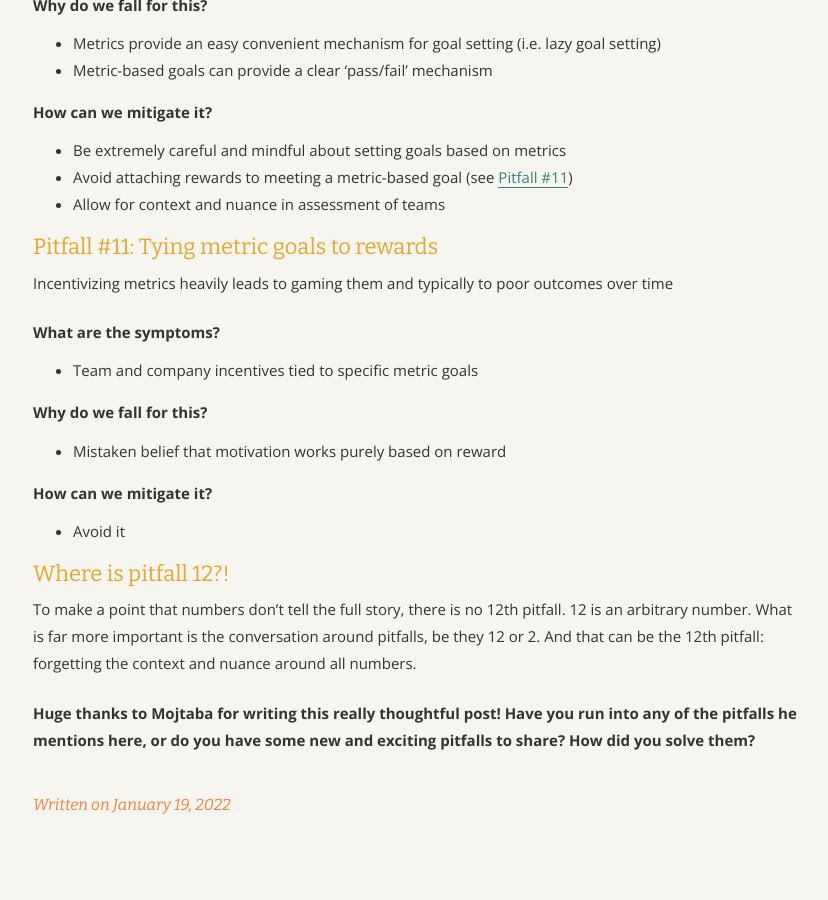
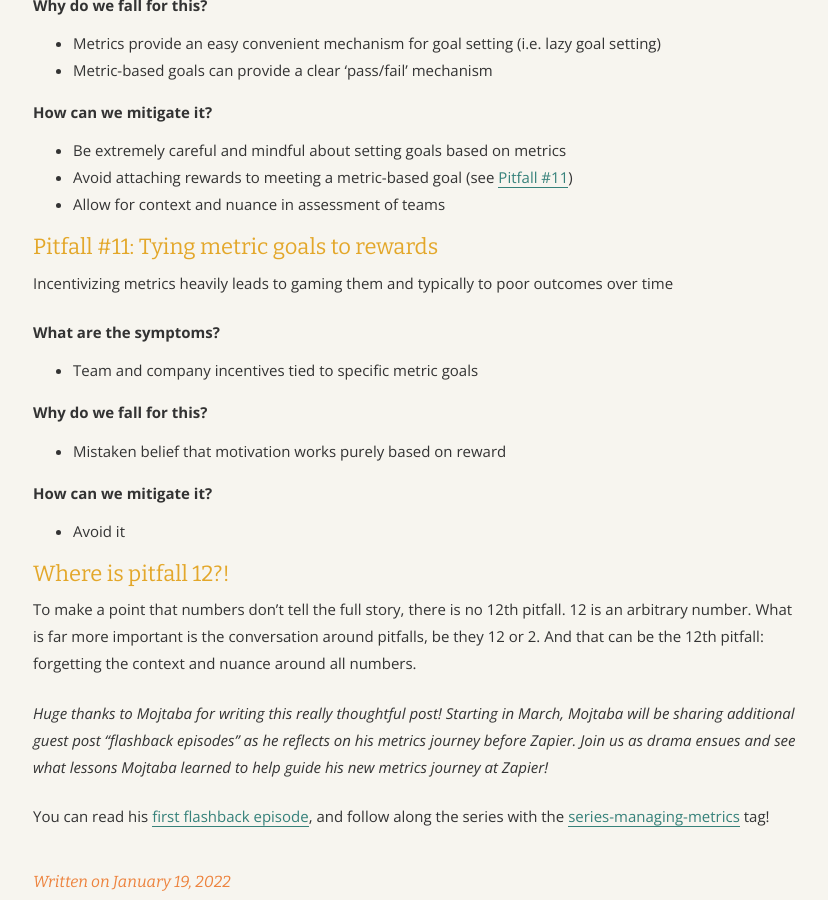
Before and after one commit to angelariggs/angelariggs.github.io, a Jekyll site: the page built from _posts/2022-01-18-pitfalls-of-engineering-metrics.md, in a window 1280 px wide and 900 px high, scrolled down 6139 px. Shown: the whole window, without its empty margins (223-1051 px from the left). Built offline with Jekyll 4.4.1, drawn with Linux system fonts in a browser that asks for light colours; comment, search, counter and statistics services are not loaded; before the commit the page ends 6962 px from its top, so only the background shows below that.

Commit message:
crossposted

```diff
--- a/_posts/2022-01-18-pitfalls-of-engineering-metrics.md
+++ b/_posts/2022-01-18-pitfalls-of-engineering-metrics.md
@@ -205,4 +205,6 @@ Incentivizing metrics heavily leads to gaming them and typically to poor outcome
 ## Where is pitfall 12?!
 To make a point that numbers don’t tell the full story, there is no 12th pitfall. 12 is an arbitrary number. What is far more important is the conversation around pitfalls, be they 12 or 2. And that can be the 12th pitfall: forgetting the context and nuance around all numbers.
 
-**Huge thanks to Mojtaba for writing this really thoughtful post! Have you run into any of the pitfalls he mentions here, or do you have some new and exciting pitfalls to share? How did you solve them?**
+_Huge thanks to Mojtaba for writing this really thoughtful post! Starting in March, Mojtaba will be sharing additional guest post "flashback episodes" as he reflects on his metrics journey before Zapier. Join us as drama ensues and see what lessons Mojtaba learned to help guide his new metrics journey at Zapier!_
+
+You can read his [first flashback episode]({% post_url 2022-03-30-metricsep1 %}), and follow along the series with the [series-managing-metrics]({% link tag/series-managing-metrics.md %}) tag!
```
Also changed, not shown: _posts/2022-03-30-metricsep1.md (+1 -1 lines).
